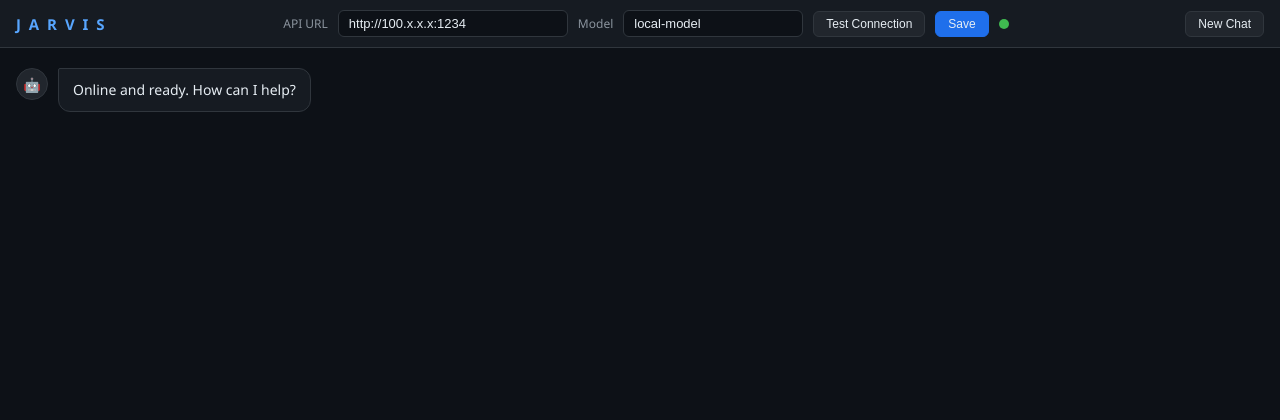
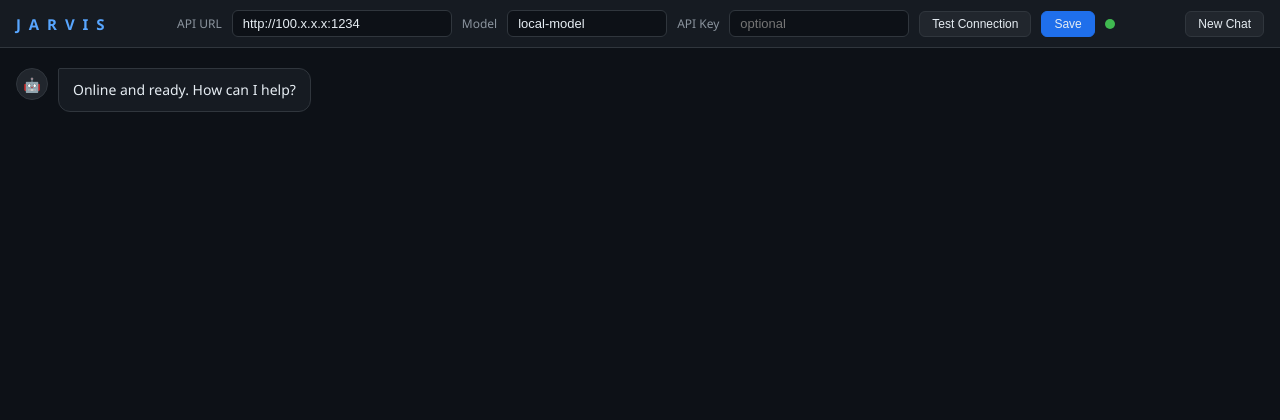
Before and after one commit to jimple2K/jarvis-home-assistant, a Flask app: page / in a window 1280 px wide. Shown: the top 420 px of the page. Run offline with Flask 3, Linux system fonts and the light colour scheme; data that the repository does not hold is empty.

Commit message:
Add API key support to config bar and backend
API key field (password input) in the UI saves to .env as
LM_STUDIO_API_KEY and is sent as a Bearer token on all LM Studio
requests. Field is optional — omitting it skips the auth header.

Co-Authored-By: Claude Sonnet 4.6 <noreply@anthropic.com>

```diff
--- a/app.py
+++ b/app.py
@@ -16,7 +16,14 @@ def get_config():
     return {
         "url": os.getenv("LM_STUDIO_URL", "http://100.x.x.x:1234"),
         "model": os.getenv("LM_STUDIO_MODEL", "local-model"),
+        "api_key": os.getenv("LM_STUDIO_API_KEY", ""),
     }
+
+
+def auth_headers(cfg):
+    if cfg["api_key"]:
+        return {"Authorization": f"Bearer {cfg['api_key']}"}
+    return {}
 
 
 SYSTEM_PROMPT = """You are Jarvis, a helpful home assistant. You are concise, intelligent, and proactive.
@@ -40,6 +47,9 @@ def save_config():
     if "model" in data:
         set_key(env_path, "LM_STUDIO_MODEL", data["model"])
         os.environ["LM_STUDIO_MODEL"] = data["model"]
+    if "api_key" in data:
+        set_key(env_path, "LM_STUDIO_API_KEY", data["api_key"])
+        os.environ["LM_STUDIO_API_KEY"] = data["api_key"]
     return jsonify({"status": "saved"})
 
 
@@ -59,6 +69,7 @@ def chat():
     try:
         resp = requests.post(
             f"{cfg['url']}/v1/chat/completions",
+            headers=auth_headers(cfg),
             json={
                 "model": cfg["model"],
                 "messages": messages,
@@ -81,7 +92,7 @@ def chat():
 def ping():
     cfg = get_config()
     try:
-        resp = requests.get(f"{cfg['url']}/v1/models", timeout=5)
+        resp = requests.get(f"{cfg['url']}/v1/models", headers=auth_headers(cfg), timeout=5)
         models = [m["id"] for m in resp.json().get("data", [])]
         return jsonify({"status": "online", "models": models})
     except Exception as e:
--- a/templates/index.html
+++ b/templates/index.html
@@ -34,8 +34,9 @@
       padding: 5px 10px;
       font-size: 13px;
     }
-    #api-url-input { width: 230px; }
-    #model-input   { width: 180px; }
+    #api-url-input { width: 220px; }
+    #model-input   { width: 160px; }
+    #api-key-input { width: 180px; }
     #status-dot {
       width: 10px; height: 10px; border-radius: 50%;
       background: #484f58; flex-shrink: 0;
@@ -141,6 +142,9 @@
   <label>Model</label>
   <input id="model-input" type="text" value="{{ config.model }}" placeholder="local-model" />
 
+  <label>API Key</label>
+  <input id="api-key-input" type="password" value="{{ config.api_key }}" placeholder="optional" />
+
   <button class="btn" onclick="pingServer()">Test Connection</button>
   <button class="btn primary" onclick="saveConfig()">Save</button>
   <span id="save-status">Saved!</span>
@@ -223,9 +227,10 @@
   }
 
   async function saveConfig() {
-    const url   = document.getElementById('api-url-input').value.trim();
-    const model = document.getElementById('model-input').value.trim();
-    await fetch('/config', { method:'POST', headers:{'Content-Type':'application/json'}, body: JSON.stringify({url, model}) });
+    const url     = document.getElementById('api-url-input').value.trim();
+    const model   = document.getElementById('model-input').value.trim();
+    const api_key = document.getElementById('api-key-input').value.trim();
+    await fetch('/config', { method:'POST', headers:{'Content-Type':'application/json'}, body: JSON.stringify({url, model, api_key}) });
     const s = document.getElementById('save-status');
     s.style.display = 'inline';
     setTimeout(() => s.style.display = 'none', 2000);
```
Also changed, not shown: 1 other file.
